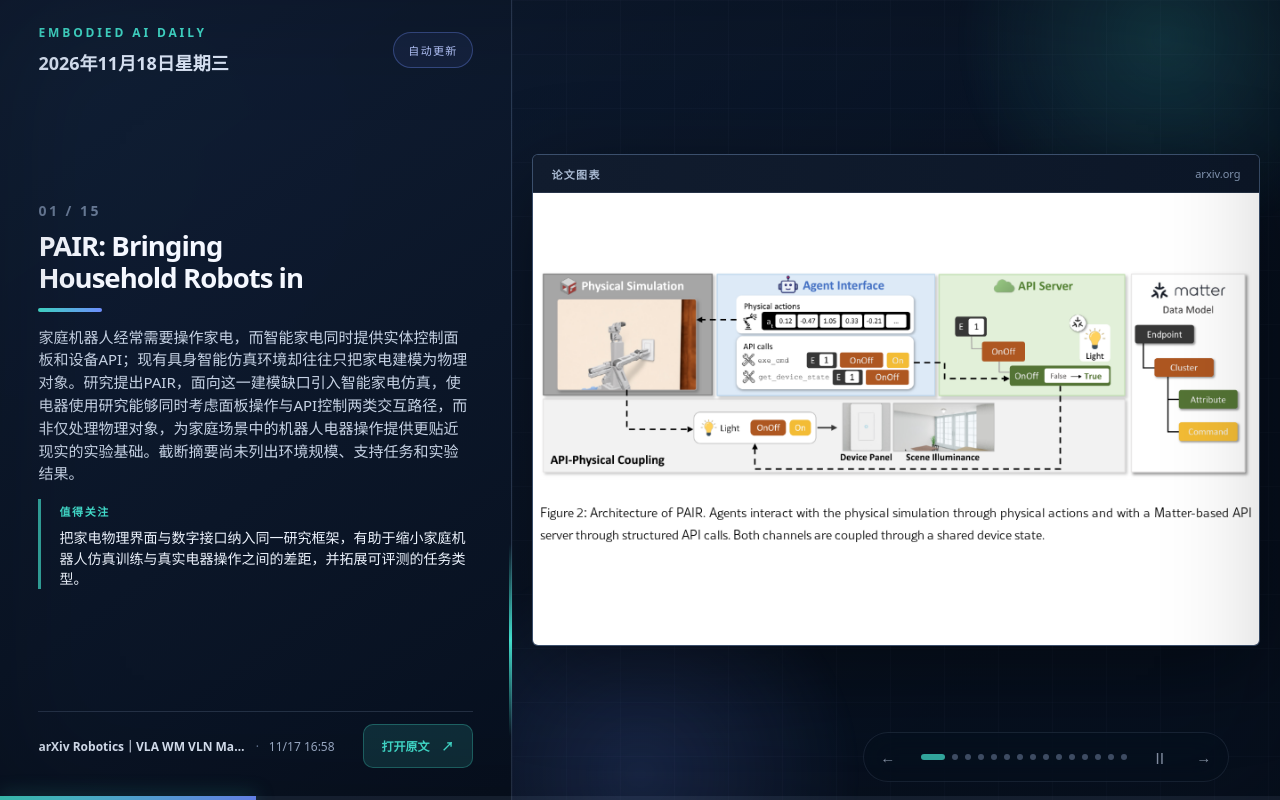
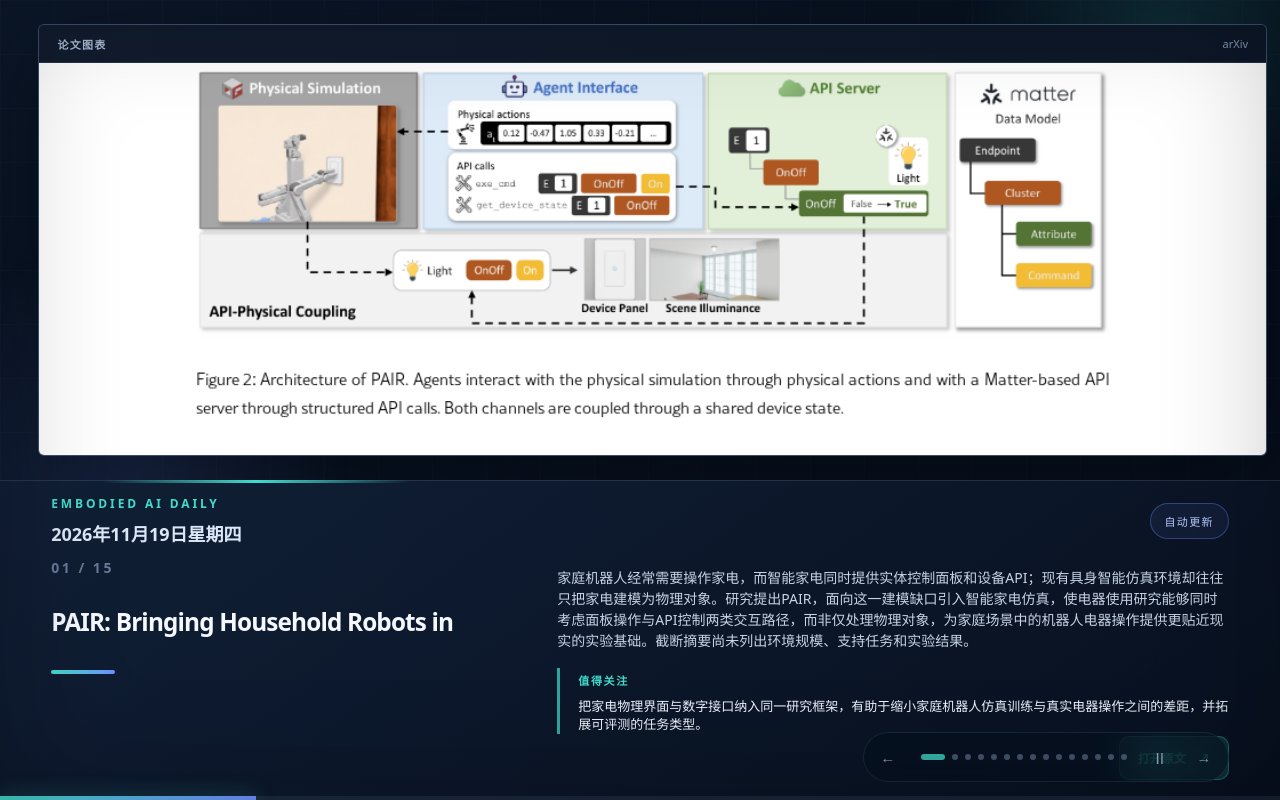
Before and after one commit to Ldj-2004/Embodied-Daily-News, a plain HTML site: page web/index.html in a window 1280 px wide. Drawn offline with Linux system fonts and the light colour scheme; files whose address does not match are found by name.

Commit message:
feat: update live date and paper layout

```diff
--- a/web/app.js
+++ b/web/app.js
@@ -2,6 +2,24 @@
   "use strict";
 
   const SLIDE_DURATION_MS = 25_000;
+  const COMPANY_LABELS = [
+    ["Google DeepMind", ["google deepmind", "deepmind", "gemini robotics", "谷歌deepmind"]],
+    ["Microsoft", ["microsoft", "微软"]],
+    ["Boston Dynamics", ["boston dynamics", "波士顿动力"]],
+    ["Unitree", ["unitree", "宇树"]],
+    ["Figure AI", ["figure ai"]],
+    ["Agility Robotics", ["agility robotics"]],
+    ["NVIDIA", ["nvidia", "英伟达"]],
+    ["Amazon Robotics", ["amazon robotics", "亚马逊机器人"]],
+    ["Tesla", ["tesla", "optimus", "特斯拉"]],
+    ["Hyundai", ["hyundai motor", "hyundai", "现代汽车"]],
+    ["DJI", ["dji", "大疆"]],
+    ["UBTECH", ["ubtech", "优必选"]],
+    ["AgiBot", ["agibot", "智元机器人"]],
+    ["ABB", ["abb robotics", "abb机器人"]],
+    ["KUKA", ["kuka", "库卡"]],
+    ["FANUC", ["fanuc", "发那科"]],
+  ];
   const app = document.querySelector("#app");
   const template = document.querySelector("#slide-template");
   const dotsContainer = document.querySelector("#slide-dots");
@@ -15,38 +33,63 @@
   let activeIndex = 0;
   let timer = null;
   let paused = false;
+  let dateTimer = null;
 
-  const formatDigestDate = (value) => {
-    const parts = String(value || "").split("-").map(Number);
-    const date = parts.length === 3
-      ? new Date(parts[0], parts[1] - 1, parts[2])
-      : new Date();
-    return new Intl.DateTimeFormat("zh-CN", {
+  const formatBeijingDate = (date = new Date()) => (
+    new Intl.DateTimeFormat("zh-CN", {
       year: "numeric",
       month: "2-digit",
       day: "2-digit",
       weekday: "long",
-    }).format(date);
+      timeZone: "Asia/Shanghai",
+    }).format(date)
+  );
+
+  const updateDisplayDates = () => {
+    const currentDate = formatBeijingDate();
+    document.querySelectorAll(".display-date").forEach((element) => {
+      element.textContent = currentDate;
+    });
   };
 
-  const formatPublishedTime = (value) => {
-    const date = new Date(value);
-    if (Number.isNaN(date.getTime())) return "时间待核实";
-    return new Intl.DateTimeFormat("zh-CN", {
-      month: "2-digit",
-      day: "2-digit",
-      hour: "2-digit",
-      minute: "2-digit",
-      hour12: false,
-    }).format(date);
+  const scheduleBeijingMidnightUpdate = () => {
+    window.clearTimeout(dateTimer);
+    updateDisplayDates();
+    const parts = Object.fromEntries(
+      new Intl.DateTimeFormat("en-CA", {
+        year: "numeric",
+        month: "2-digit",
+        day: "2-digit",
+        timeZone: "Asia/Shanghai",
+      }).formatToParts().map((part) => [part.type, part.value]),
+    );
+    const nextMidnightUtc = Date.UTC(
+      Number(parts.year),
+      Number(parts.month) - 1,
+      Number(parts.day) + 1,
+    ) - (8 * 60 * 60 * 1000);
+    dateTimer = window.setTimeout(
+      scheduleBeijingMidnightUpdate,
+      Math.max(1_000, nextMidnightUtc - Date.now() + 150),
+    );
   };
 
-  const getDomain = (url) => {
-    try {
-      return new URL(url).hostname.replace(/^www\./, "");
-    } catch {
-      return "原始信源";
-    }
+  const companyShortName = (item) => {
+    if (item.company_short_name) return item.company_short_name;
+    const text = [item.title, item.summary, item.source].join(" ").toLowerCase();
+    let best = null;
+    COMPANY_LABELS.forEach(([label, aliases]) => {
+      aliases.forEach((alias) => {
+        const position = text.indexOf(alias);
+        if (position >= 0 && (!best || position < best.position)) {
+          best = { label, position };
+        }
+      });
+    });
+    if (best) return best.label;
+    return /^[\x00-\x7F]+$/.test(item.source || "")
+      ? item.source
+      : "Global Robotics";
   };
 
   const resolveScreenshot = (path) => {
@@ -62,7 +105,7 @@
     slide.classList.toggle("research-slide", isResearch);
     slide.classList.toggle("special-slide", isSpecial);
     slide.dataset.index = String(index);
-    slide.querySelector(".display-date").textContent = formatDigestDate(digest.date);
+    slide.querySelector(".display-date").textContent = formatBeijingDate();
     slide.querySelector(".edition-badge").textContent = digest.edition === "test"
       ? "测试版"
       : "自动更新";
@@ -70,13 +113,12 @@
     slide.querySelector(".story-title").textContent = item.title;
     slide.querySelector(".story-summary").textContent = item.summary;
     slide.querySelector(".story-why").textContent = item.why_it_matters;
-    slide.querySelector(".source-name").textContent = item.source;
-    slide.querySelector(".published-time").textContent = formatPublishedTime(item.published_at);
 
     const link = slide.querySelector(".source-link");
     link.href = item.url;
-    const domain = getDomain(item.url);
-    slide.querySelector(".browser-domain").textContent = domain;
+    slide.querySelector(".browser-domain").textContent = isResearch
+      ? "arXiv"
+      : companyShortName(item);
     slide.querySelector(".capture-label").textContent = isResearch
       ? "论文图表"
       : isSpecial
@@ -162,6 +204,7 @@
       if (document.hidden) {
         window.clearTimeout(timer);
       } else if (!paused) {
+        updateDisplayDates();
         restartProgress();
         scheduleNext();
       }
@@ -194,6 +237,7 @@
       slides = [...document.querySelectorAll(".slide")];
       dots = [...document.querySelectorAll(".slide-dot")];
       bindControls();
+      scheduleBeijingMidnightUpdate();
       showSlide(0);
     } catch (error) {
       app.innerHTML = `
--- a/web/index.html
+++ b/web/index.html
@@ -37,11 +37,6 @@
           </div>
 
           <footer class="story-footer">
-            <div class="source-meta">
-              <span class="source-name"></span>
-              <span class="source-separator">·</span>
-              <time class="published-time"></time>
-            </div>
             <a class="source-link" target="_blank" rel="noopener noreferrer">
               <span>打开原文</span>
               <span aria-hidden="true">↗</span>
--- a/web/styles.css
+++ b/web/styles.css
@@ -76,23 +76,6 @@ body::before {
   transition: opacity 700ms ease, transform 700ms ease, visibility 700ms;
 }
 
-.research-slide {
-  grid-template-columns: minmax(420px, 2fr) minmax(0, 3fr);
-}
-
-.research-slide .editorial-panel {
-  padding-right: clamp(28px, 3vw, 58px);
-  padding-left: clamp(28px, 3vw, 58px);
-}
-
-.research-slide .story-title {
-  font-size: clamp(27px, min(2.15vw, 4.8vh), 50px);
-}
-
-.research-slide .story-summary {
-  font-size: clamp(15px, min(1vw, 2.1vh), 22px);
-}
-
 .slide.active {
   opacity: 1;
   visibility: visible;
@@ -123,8 +106,7 @@ body::before {
 }
 
 .masthead,
-.story-footer,
-.source-meta {
+.story-footer {
   display: flex;
   align-items: center;
 }
@@ -234,34 +216,10 @@ body::before {
 }
 
 .story-footer {
-  justify-content: space-between;
+  justify-content: flex-end;
   gap: 28px;
   padding-top: clamp(18px, 2vh, 30px);
   border-top: 1px solid var(--line);
-}
-
-.source-meta {
-  min-width: 0;
-  gap: 10px;
-  color: var(--muted);
-  font-size: clamp(12px, 0.8vw, 17px);
-}
-
-.source-name {
-  max-width: 18em;
-  overflow: hidden;
-  color: #dbe5f5;
-  font-weight: 650;
-  text-overflow: ellipsis;
-  white-space: nowrap;
-}
-
-.source-separator {
-  color: var(--faint);
-}
-
-.published-time {
-  white-space: nowrap;
 }
 
 .source-link {
@@ -392,25 +350,6 @@ body::before {
   object-fit: contain;
   object-position: top center;
   background: #dfe6f0;
-}
-
-.research-slide .page-capture {
-  padding: clamp(4px, 0.5vw, 10px);
-  object-fit: contain;
-  object-position: center;
-  background: #fff;
-}
-
-.research-slide .evidence-panel {
-  padding: clamp(12px, 1.6vw, 30px);
-}
-
-.research-slide .media-frame {
-  width: min(100%, 1240px);
-  max-height: calc(100dvh - clamp(28px, 4vh, 58px));
-  aspect-ratio: 1.48 / 1;
-  border-color: rgba(130, 168, 222, 0.38);
-  box-shadow: 0 26px 90px rgba(0, 0, 0, 0.42);
 }
 
 .special-slide .accent-line {
@@ -636,6 +575,121 @@ body::before {
   }
 }
 
+@media (min-width: 981px) {
+  .research-slide {
+    grid-template-columns: 1fr;
+    grid-template-rows: minmax(0, 60fr) minmax(0, 40fr);
+  }
+
+  .research-slide .evidence-panel {
+    grid-column: 1;
+    grid-row: 1;
+    padding: clamp(14px, 1.5vw, 28px) clamp(28px, 3vw, 64px);
+  }
+
+  .research-slide .editorial-panel {
+    grid-column: 1;
+    grid-row: 2;
+    padding: clamp(14px, 1.8vh, 24px) clamp(34px, 4vw, 78px) clamp(18px, 2.5vh, 32px);
+    border-top: 1px solid var(--line);
+    border-right: 0;
+  }
+
+  .research-slide .editorial-panel::after {
+    top: -1px;
+    right: auto;
+    bottom: auto;
+    left: 8%;
+    width: 24%;
+    height: 3px;
+    background: linear-gradient(90deg, transparent, var(--accent), transparent);
+  }
+
+  .research-slide .media-frame {
+    width: min(96vw, 1560px);
+    height: min(54vh, 680px);
+    max-height: none;
+    aspect-ratio: auto;
+    border-color: rgba(130, 168, 222, 0.38);
+    box-shadow: 0 26px 90px rgba(0, 0, 0, 0.42);
+  }
+
+  .research-slide .page-capture {
+    padding: clamp(4px, 0.45vw, 9px);
+    object-fit: contain;
+    object-position: center;
+    background: #fff;
+  }
+
+  .research-slide .masthead {
+    position: absolute;
+    top: clamp(14px, 1.8vh, 24px);
+    right: clamp(34px, 4vw, 78px);
+    left: clamp(34px, 4vw, 78px);
+  }
+
+  .research-slide .story-copy {
+    display: grid;
+    min-height: 0;
+    grid-template-columns: minmax(440px, 1.05fr) minmax(0, 1.55fr);
+    grid-template-rows: auto minmax(0, 1fr) auto;
+    grid-template-areas:
+      "index summary"
+      "title summary"
+      "accent why";
+    column-gap: clamp(34px, 4vw, 84px);
+    padding: clamp(62px, 7.8vh, 84px) 0 clamp(46px, 5.8vh, 58px);
+  }
+
+  .research-slide .story-index {
+    grid-area: index;
+    margin: 0 0 8px;
+  }
+
+  .research-slide .story-title {
+    display: block;
+    grid-area: title;
+    max-width: none;
+    overflow: visible;
+    align-self: center;
+    font-size: clamp(22px, min(1.9vw, 3.5vh), 36px);
+    line-height: 1.15;
+    -webkit-line-clamp: unset;
+  }
+
+  .research-slide .accent-line {
+    grid-area: accent;
+    margin: 10px 0 0;
+  }
+
+  .research-slide .story-summary {
+    grid-area: summary;
+    max-width: none;
+    align-self: center;
+    font-size: clamp(14px, min(0.92vw, 1.8vh), 20px);
+    line-height: 1.5;
+    -webkit-line-clamp: 5;
+  }
+
+  .research-slide .why-block {
+    grid-area: why;
+    margin-top: 8px;
+  }
+
+  .research-slide .story-why {
+    font-size: clamp(13px, min(0.85vw, 1.65vh), 18px);
+    line-height: 1.42;
+  }
+
+  .research-slide .story-footer {
+    position: absolute;
+    right: clamp(34px, 4vw, 78px);
+    bottom: clamp(18px, 2.5vh, 32px);
+    padding: 0;
+    border-top: 0;
+  }
+}
+
 @media (max-width: 980px) {
   body {
     overflow: auto;
@@ -657,6 +711,15 @@ body::before {
 
   .research-slide {
     grid-template-columns: 1fr;
+    grid-template-rows: auto auto;
+  }
+
+  .research-slide .evidence-panel {
+    grid-row: 1;
+  }
+
+  .research-slide .editorial-panel {
+    grid-row: 2;
   }
 
   .slide.active {
```
